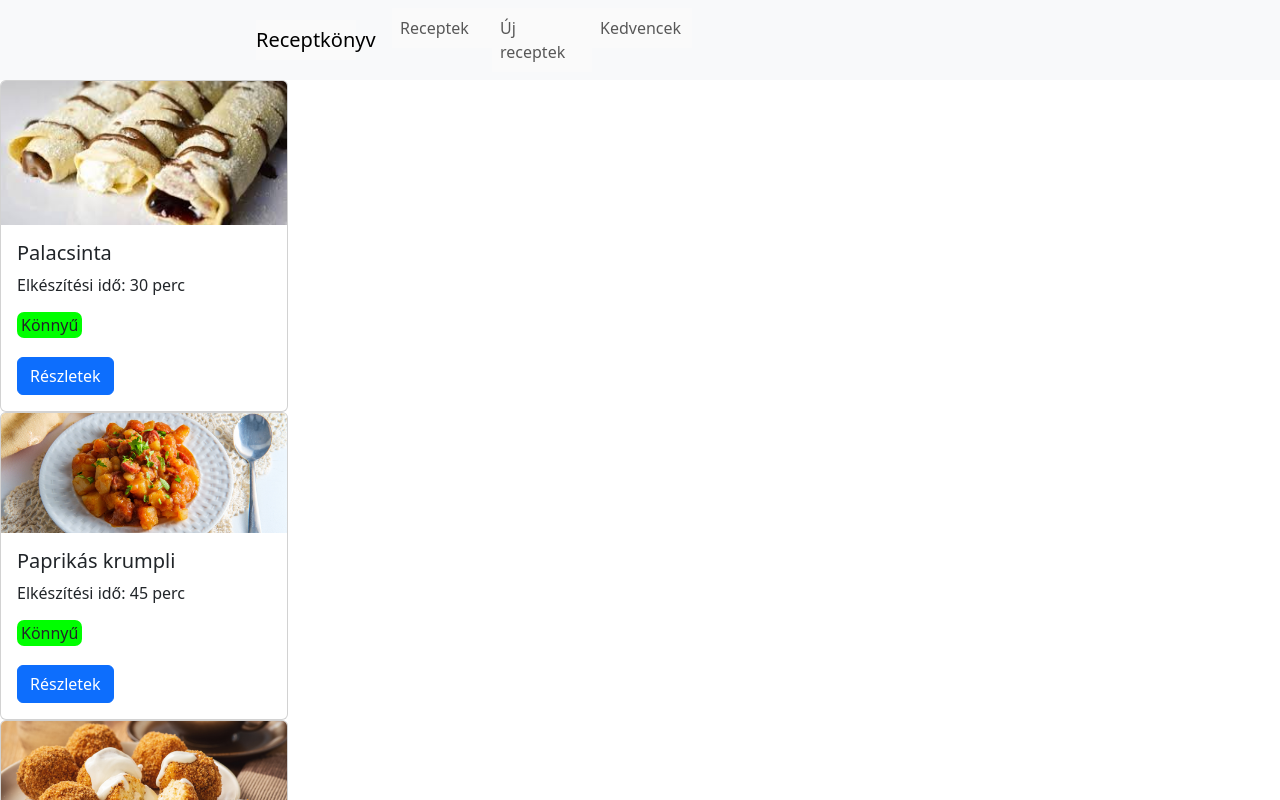
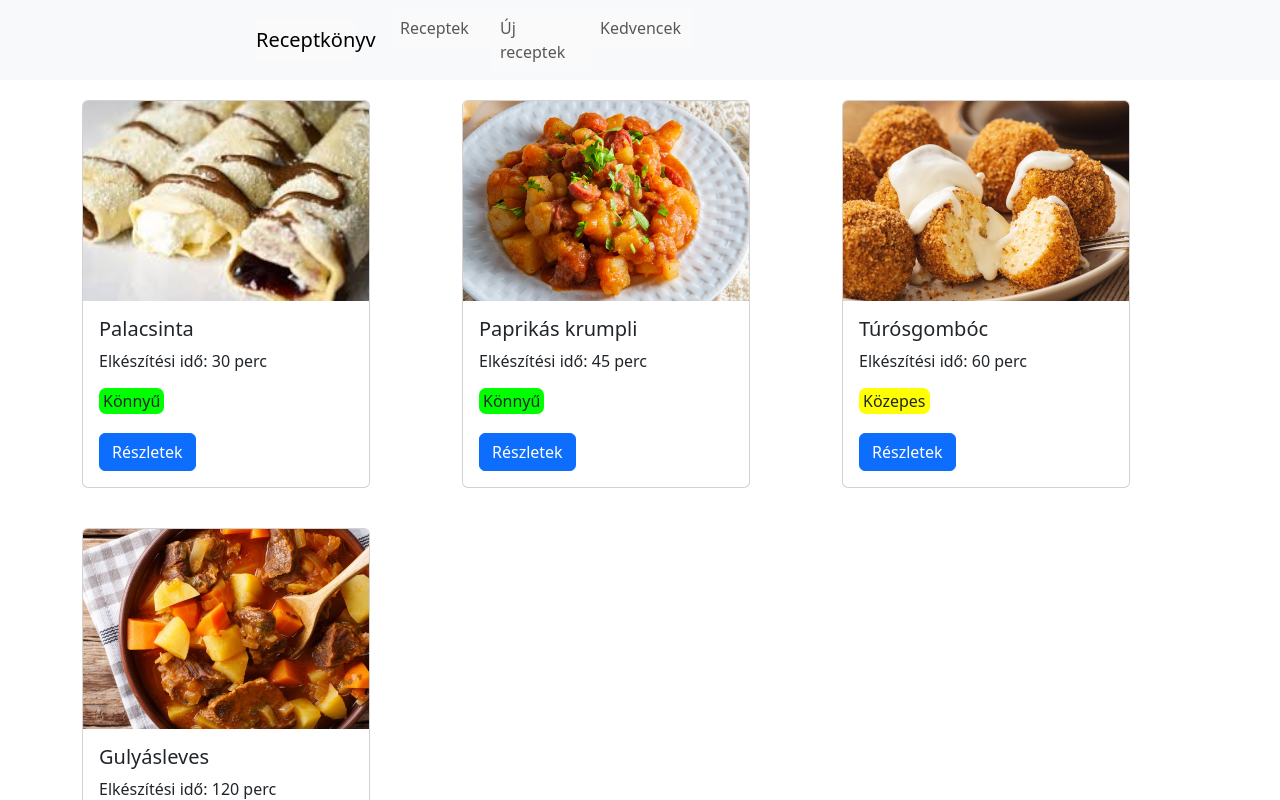
Before and after one commit to domipiggie/receptkonyv, a Vue app: page / in a window 1280 px wide. Shown: the top 800 px of the page. Built offline with nearby package versions, Linux system fonts and the light colour scheme.

Commit message:
card images cover the card head

```diff
--- a/src/components/Card.vue
+++ b/src/components/Card.vue
@@ -20,9 +20,11 @@ const getImgUrl = (img) => {
 </script>
 
 <template>
-    <div v-for="recept in recept" class="col-4 cards">
+    <div class="container">
+        <div class="row">
+            <div v-for="recept in recept" class="col-4 cards">
         <div class="card" style="width: 18rem;">
-            <img class="card-img-top" :src="getImgUrl(recept.img)">
+            <img class="card-img-top" :src="getImgUrl(recept.img)" width="300" height="200">
             <div class="card-body">
                 <h5 class="card-title">{{ recept.name }}</h5>
                 <p class="card-text">Elkészítési idő: {{ recept.prepTime }} perc</p>
@@ -35,11 +37,18 @@ const getImgUrl = (img) => {
             </div>
         </div>
     </div>
+        </div>
+    </div>
 </template>
 
 <style scoped>
 .cards {
     display: flex;
+    margin: 20px 0px;
+}
+
+.card img{
+    object-fit: cover;
 }
 
 .card-body a {
```
